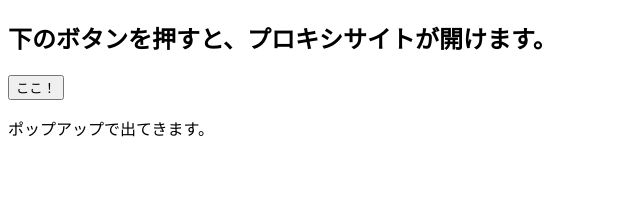
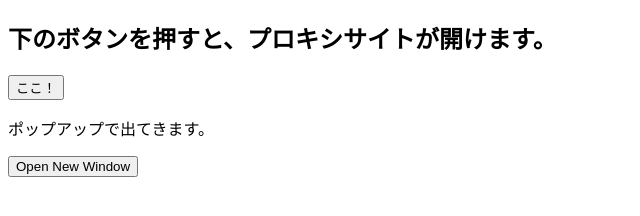
Before and after one commit to zhjpwl/Website-test, a plain HTML site: page index.html in a window 1280 px wide. Shown: the whole page, without its empty margins (0-640 px from the left). Drawn offline with Linux system fonts and the light colour scheme.

Commit message:
Update index.html

```diff
--- a/index.html
+++ b/index.html
@@ -10,5 +10,33 @@
 <button onclick="alert('まだないよ')">ここ！</button>
 <p>ポップアップで出てきます。</p>
 
+      <script>
+
+
+        function openNewWindow() {
+
+
+            window.open("https://www.example.com");
+
+
+        }
+
+
+    </script>
+
+
+</head>
+
+
+<body>
+
+
+    <button onclick="openNewWindow()">Open New Window</button>
+
+
+</body>
+
+
+
 </body>
 </html>
```
